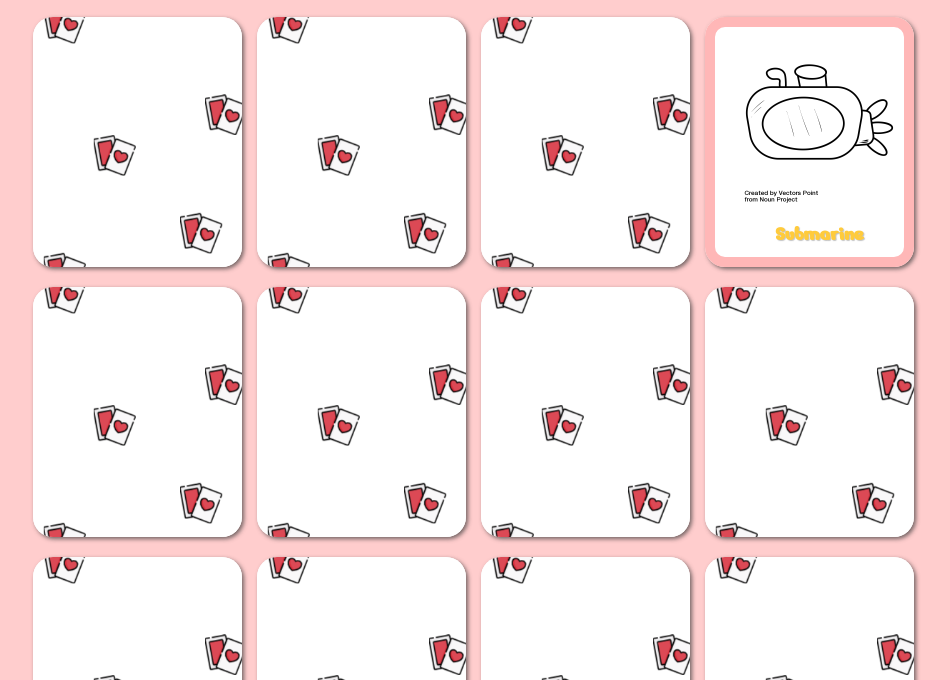
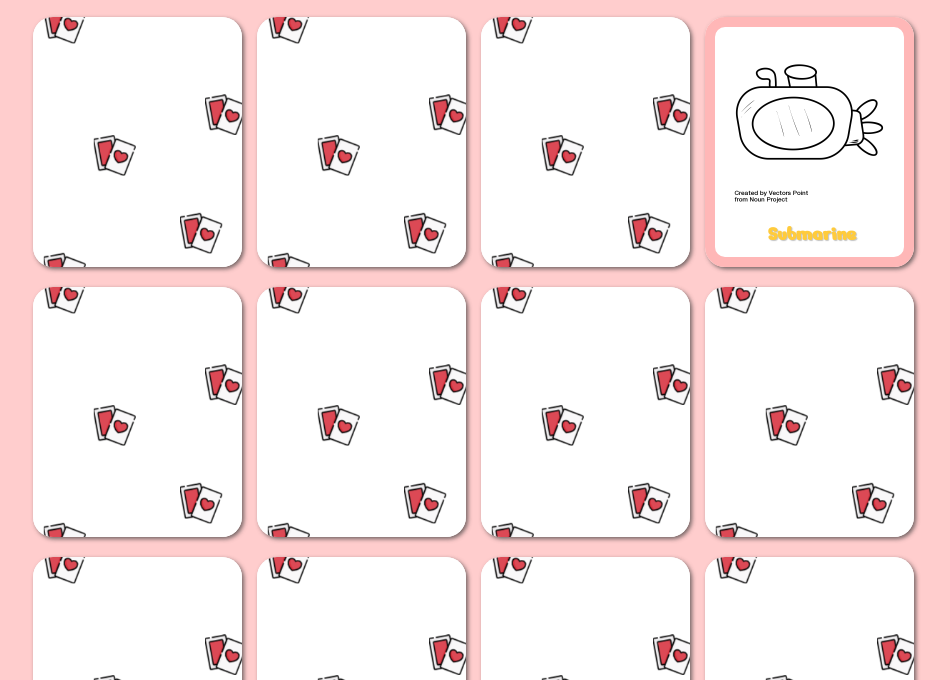
Before and after one commit to leitongchen/html-css-memory, a plain HTML site: page index.html in a window 1280 px wide. Shown: the part 120-800 px from the top of the page, without its empty margins (159-1109 px from the left). Drawn offline with Linux system fonts and the light colour scheme.

Commit message:
corretto problema centratura

```diff
--- a/style.css
+++ b/style.css
@@ -121,6 +121,7 @@ main {
 
     position: absolute;
     top: 20px;
+    right: 0;
 }
 
 /* lato immagine della carta */
@@ -139,7 +140,7 @@ main {
     position: absolute;
     bottom: 20px;
 
-    width: 100%;
+    width: calc(100% - 15px);
     text-align: center;
 }
 
```
